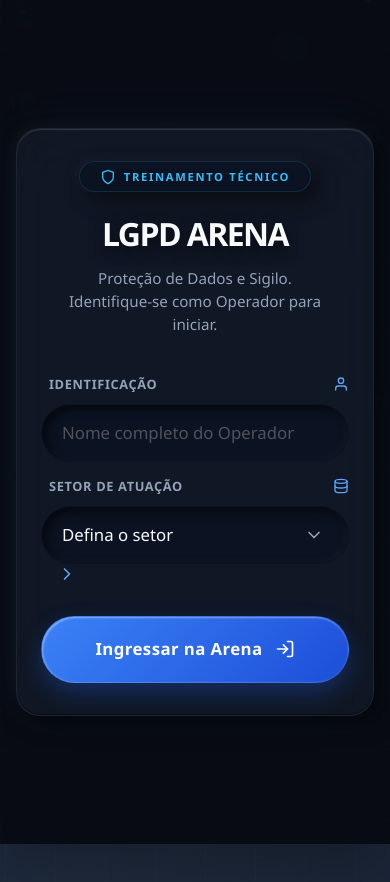
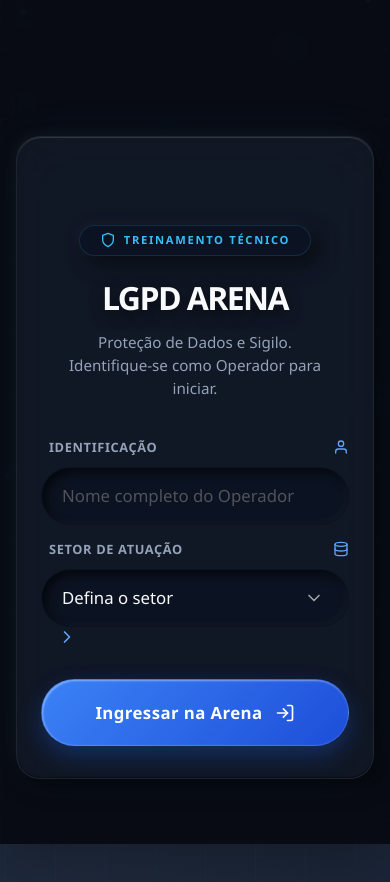
Before and after one commit to erythrogn/lgpd, a plain HTML site: page index.html in a window 390 px wide. Shown: the top 882 px of the page. Drawn offline with Linux system fonts and the light colour scheme.

Commit message:
Primeiro commit

```diff
--- a/css/style.css
+++ b/css/style.css
@@ -1224,7 +1224,7 @@ transform: scale(1) translateZ(0);
 .dialog-box {
     width: 100%;
     max-width: 400px;
-margin: auto;
+    margin: 6.5rem auto auto auto; /* Força margem superior para isolar o HUD e mantém centralizado horizontalmente */
     background: var(--surface-color);
     border: 1px solid var(--border-color);
     border-radius: 2rem;
@@ -1254,6 +1254,7 @@ z-index: 0;
 
 .header-section {
 text-align: center;
+margin-top: 3.5rem; /* Adicionado para descer o título e afastar dos badges superiores */
 margin-bottom: 0.5rem;
 display: flex;
 flex-direction: column;
@@ -1544,12 +1545,12 @@ to { transform: rotate(360deg) translateZ(0); }
 .animate-shake { animation: shakeError 0.5s var(--ease-out) forwards; }
 .animate-spin { animation: spin 1s linear infinite; }
 
-/* ======== MOBILE ======== */
 @media (max-width: 575.98px) {
     .interface-layer {
         padding: 1.5rem 1rem;
     }
     .dialog-box {
+        margin: 7rem auto auto auto; /* Aumenta a margem de segurança no mobile */
         padding: 2rem 1.5rem;
         border-radius: 1.5rem;
     }
--- a/index.html
+++ b/index.html
@@ -554,7 +554,7 @@
             >
 
                 <div
-                    class="header-section text-center flex flex-col items-center gap-2"
+                    class="header-section text-center flex flex-col items-center gap-2 mt-16"
                 >
                     <div
                         class="tag-indicator inline-flex items-center gap-2 bg-blue-900/30 text-blue-400 border border-blue-500/30 px-4 py-1.5 rounded-full text-xs font-bold uppercase tracking-wider mb-1 animate-pulse"
@@ -742,7 +742,7 @@
                 </div>
 
                 <div
-                    class="header-section text-center flex flex-col items-center gap-2"
+                    class="header-section text-center flex flex-col items-center gap-2 mt-16"
                 >
                     <h1
                         id="results-title"
```
Lines whose indentation alone changed are shown as unchanged.
